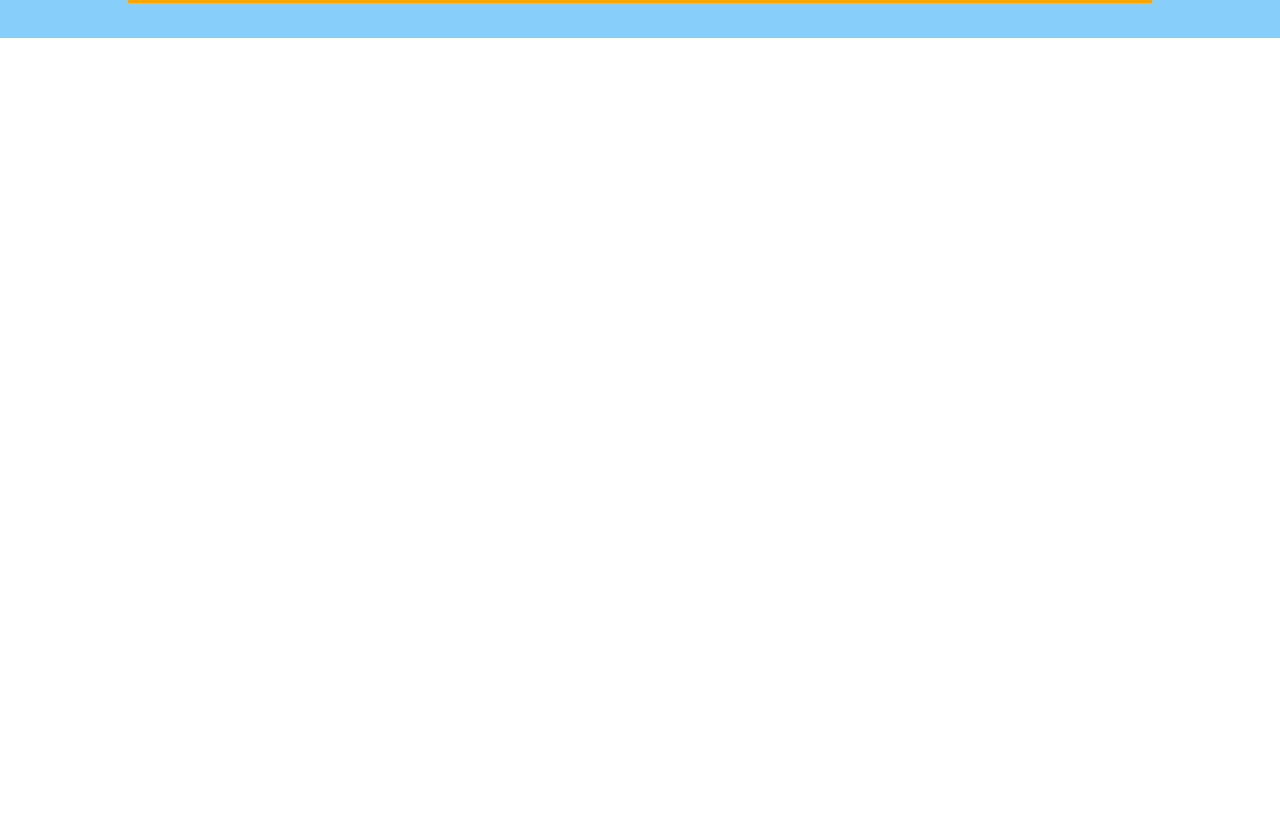
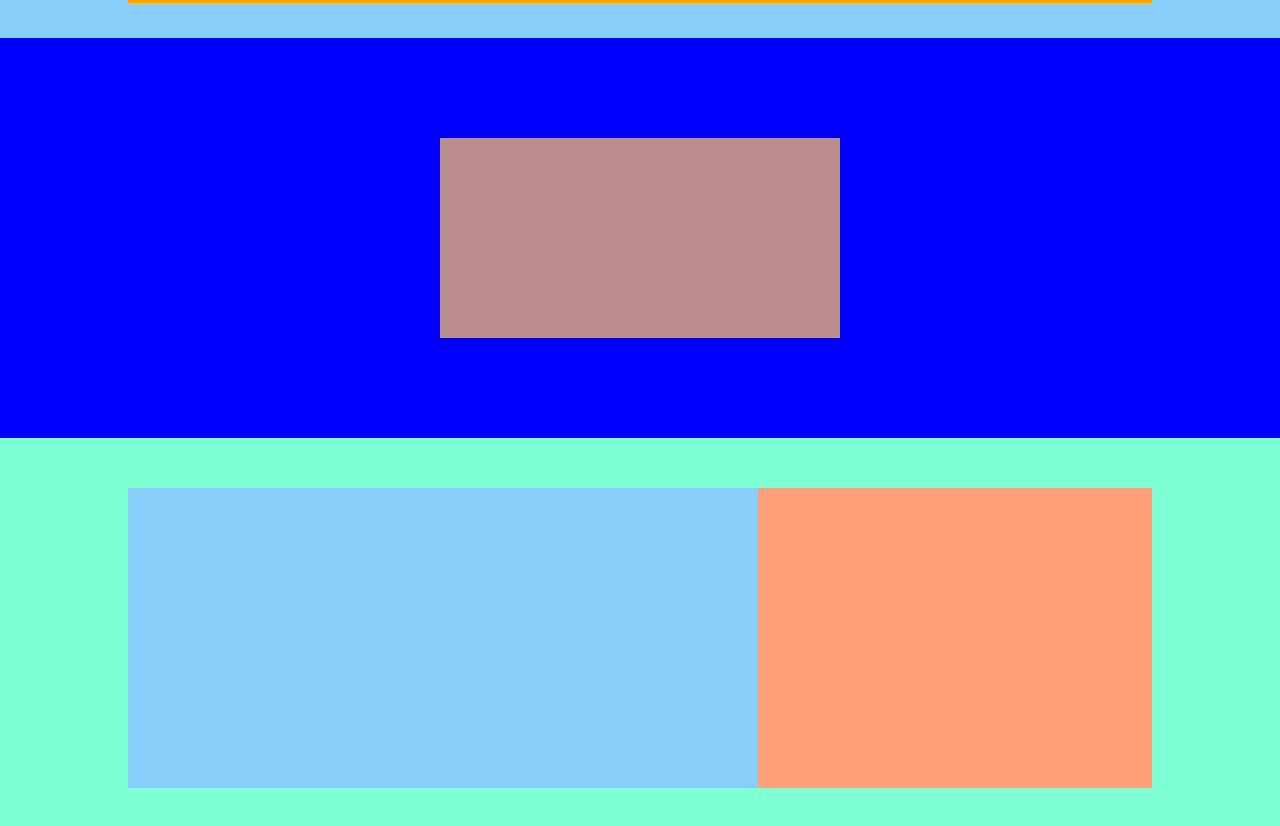
Before and after one commit to silvanoguel/htmlcss-struttura-discord, a plain HTML site: page index.html in a window 1280 px wide. Shown: the part 62-888 px from the top of the page. Before the commit the page ends 800 px from the top, so only its background shows below. Drawn offline with Linux system fonts and the light colour scheme.

Commit message:
add:section 1 and 2

```diff
--- a/css/style.css
+++ b/css/style.css
@@ -35,7 +35,60 @@ header {
 }
 
 
+/* MAIN */
 
+.section-1 {
+    display: flex;
+    /* Debug */
+    background-color: blue;
+    height: 400px;
+    justify-content: center;
+    align-items: center;
+
+}
+
+.intro-section {
+    width: 400px;
+    height: 200px;
+    background-color: rosybrown;
+    display: flex;
+    justify-content: center;
+    align-items: center;
+}
+.section-2 {
+    display: flex;
+    /* Debug */
+    height: 400px;
+    background-color: aquamarine;
+    justify-content: center;
+    align-items: center;
+
+}
+
+.blue-square {
+    display: flex;
+    /* Debug */
+    background-color: lightskyblue;
+    height: 300px;
+    width: 800px;
+    justify-content: center;
+    align-items:flex-start;
+}
+
+.rose-square {
+    display: flex;
+    /* Debug */
+    background-color: lightsalmon;
+    height: 300px;
+    width: 500px;
+    justify-content: center;
+}
+
+
+.container-section-2 {
+    display: flex;
+    width: 80%;
+}
 
 
 
--- a/index.html
+++ b/index.html
@@ -34,14 +34,28 @@
                 </div>
                 <!-- /Action buttons -->
             </div>
-
         </header>
-
     </header>
     <!-- /HEADER -->
 
     <!-- MAIN -->
     <main>
+        <!-- Sections -->
+        <section class="section-1">
+            <div class="intro-section">
+            </div>
+        </section>
+
+        <section class="section-2">
+            <div class="container-section-2">
+                <div class="blue-square">
+                </div>
+                <div class="rose-square">
+                </div>
+            </div>
+        </section>
+
+        <!-- /Sections -->
 
     </main>
     <!-- /MAIN -->
```
